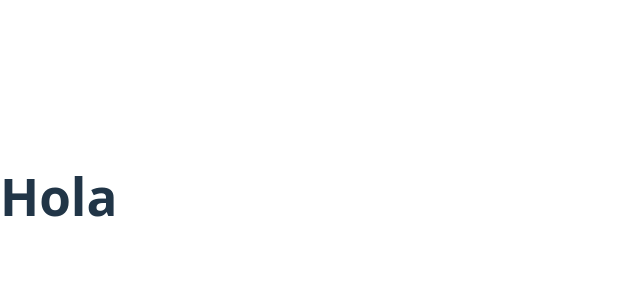
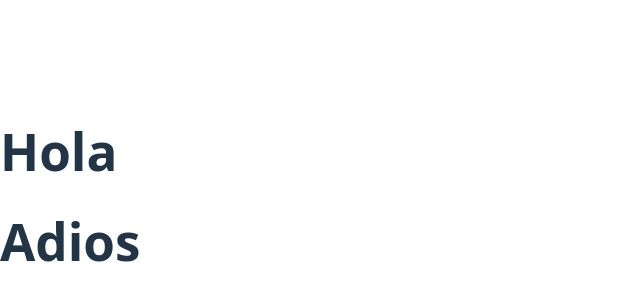
Before and after one commit to ArturoLabajo/MediaLand-DSM-Project, a React (Vite) app in the folder vite-project/: page / in a window 1280 px wide. Shown: the part 204-504 px from the top of the page, without its empty margins (0-640 px from the left). Built offline with nearby package versions, Linux system fonts and the light colour scheme.

Commit message:
Prueba de merge

```diff
--- a/vite-project/src/App.tsx
+++ b/vite-project/src/App.tsx
@@ -11,6 +11,7 @@ function App() {
   return (
     <>
       <h1> Hola </h1>
+      <h1> Adios </h1>
     </>
   )
 }
```
